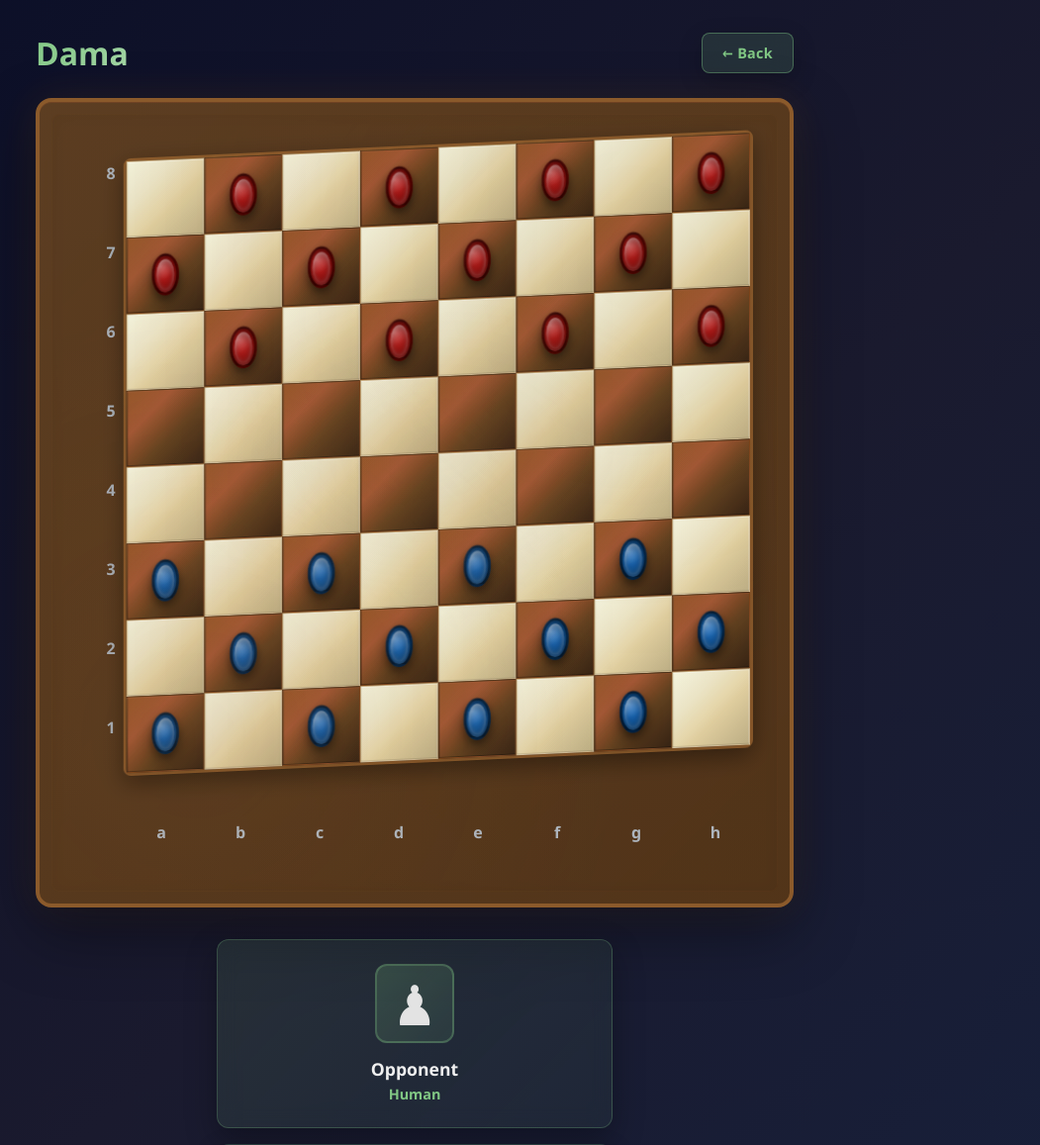
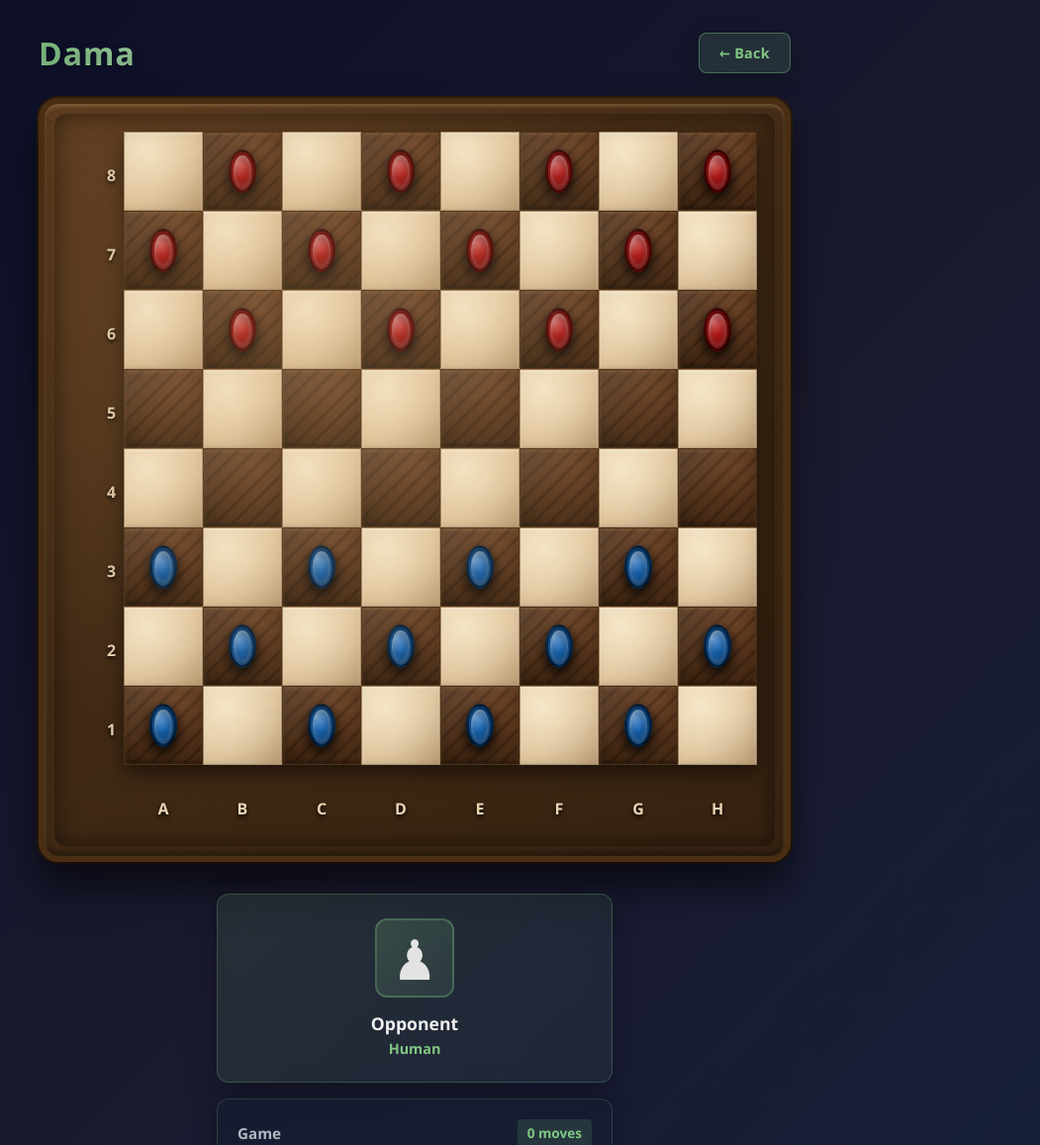
Before and after one commit to Edmar-15/salika, a Flask app: page /salika/offline/dama in a window 1280 px wide. Shown: the top 1157 px of the page at 99% size, without its empty margins (221-1272 px from the left). Run offline with Flask 3, Linux system fonts and the light colour scheme.

Commit message:
improve dama design

```diff
--- a/templates/dama.html
+++ b/templates/dama.html
@@ -136,6 +136,8 @@
         -webkit-background-clip: text;
         -webkit-text-fill-color: transparent;
         background-clip: text;
+        letter-spacing: 1px;
+        text-shadow: 0 2px 10px rgba(0,0,0,0.3);
     }
 
     .back-button {
@@ -162,38 +164,35 @@
         flex-direction: column;
         gap: 12px;
         background:
-            linear-gradient(135deg, rgba(101, 67, 33, 0.9), rgba(85, 54, 24, 0.95)),
-            radial-gradient(circle at center, rgba(139, 90, 43, 0.3) 0%, transparent 70%);
-        border: 4px solid #8B5A2B;
-        border-radius: 16px;
-        padding: 32px;
-        backdrop-filter: blur(10px);
+            repeating-linear-gradient(45deg,
+                rgba(90, 55, 30, 0.2) 0px,
+                rgba(90, 55, 30, 0.2) 2px,
+                rgba(110, 70, 40, 0.15) 2px,
+                rgba(110, 70, 40, 0.15) 6px),
+            linear-gradient(145deg, #5a3a1e 0%, #3b2612 45%, #2c1c0c 100%);
+        border: 6px solid #4a2e14;
+        border-radius: 20px;
+        padding: 28px;
+        backdrop-filter: blur(2px);
         box-shadow:
-            0 24px 64px rgba(0, 0, 0, 0.4),
-            inset 0 1px 0 rgba(160, 82, 45, 0.3),
-            0 0 40px rgba(139, 90, 43, 0.2);
-        perspective: 1200px;
-        transform-style: preserve-3d;
+            0 25px 40px rgba(0, 0, 0, 0.6),
+            inset 0 2px 4px rgba(255, 215, 150, 0.3),
+            inset 0 -3px 6px rgba(0, 0, 0, 0.5),
+            0 0 0 2px #2f1d0b;
         position: relative;
     }
 
     .board-wrapper::after {
         content: '';
         position: absolute;
-        top: 12px;
-        left: 12px;
-        right: 12px;
-        bottom: 12px;
-        background:
-            radial-gradient(circle at 20% 80%, rgba(139, 90, 43, 0.15) 0%, transparent 50%),
-            radial-gradient(circle at 80% 20%, rgba(101, 67, 33, 0.1) 0%, transparent 50%),
-            linear-gradient(135deg, rgba(85, 54, 24, 0.05) 0%, transparent 50%, rgba(64, 41, 18, 0.03) 100%);
-        border-radius: 8px;
+        top: 10px;
+        left: 10px;
+        right: 10px;
+        bottom: 10px;
+        border-radius: 12px;
+        background: radial-gradient(circle at 30% 30%, rgba(210, 160, 100, 0.15) 0%, transparent 60%);
         pointer-events: none;
-        opacity: 0.6;
-        box-shadow:
-            inset 0 0 15px rgba(0, 0, 0, 0.08),
-            inset 0 0 0 1px rgba(139, 90, 43, 0.15);
+        box-shadow: inset 0 0 25px rgba(0,0,0,0.5);
     }
 
     .board-coordinates {
@@ -207,7 +206,8 @@
         flex-direction: column;
         gap: 0;
         user-select: none;
-        width: 32px;
+        width: 36px;
+        margin-top: 4px;
     }
 
     .row-labels div {
@@ -216,9 +216,11 @@
         display: flex;
         align-items: center;
         justify-content: center;
-        color: #b0b8c1;
+        color: #ebd5b3;
         font-weight: 700;
-        font-size: 1.1rem;
+        font-size: 1.2rem;
+        text-shadow: 0 2px 4px black;
+        letter-spacing: 1px;
     }
 
     .column-labels {
@@ -226,7 +228,7 @@
         gap: 0;
         justify-content: center;
         user-select: none;
-        margin-left: 48px;
+        margin-left: 52px;
         margin-top: 8px;
     }
 
@@ -236,9 +238,11 @@
         display: flex;
         align-items: center;
         justify-content: center;
-        color: #b0b8c1;
+        color: #ebd5b3;
         font-weight: 700;
-        font-size: 1.1rem;
+        font-size: 1.2rem;
+        text-shadow: 0 2px 4px black;
+        text-transform: uppercase;
     }
 
     .board-grid {
@@ -246,57 +250,74 @@
         grid-template-columns: repeat(8, 90px);
         grid-template-rows: repeat(8, 90px);
         gap: 0;
-        background:
-            radial-gradient(ellipse at center, rgba(101, 67, 33, 0.9) 0%, rgba(85, 54, 24, 0.95) 50%, rgba(64, 41, 18, 1) 100%),
-            linear-gradient(45deg,
-                rgba(139, 90, 43, 0.1) 0%,
-                transparent 25%,
-                transparent 75%,
-                rgba(139, 90, 43, 0.1) 100%);
-        background-size: 100% 100%, 20px 20px;
+        transform: none !important;
+        animation: none !important;
+        background: transparent;
         border-radius: 8px;
         padding: 0;
         box-shadow:
-            0 8px 24px rgba(0, 0, 0, 0.4),
-            inset 0 2px 8px rgba(255, 255, 255, 0.1),
-            inset 0 -2px 8px rgba(0, 0, 0, 0.3);
-        border: 3px solid #8B5A2B;
-        transform: rotateX(15deg) rotateY(-10deg);
-        transform-origin: center center;
-        transform-style: preserve-3d;
-        transition: transform 0.6s ease;
-        animation: boardFloat 6s ease-in-out infinite;
+            inset 0 0 0 2px #4a2e14,
+            0 8px 18px rgba(0, 0, 0, 0.5);
+        border: none;
+        transform-style: flat;
+        transition: box-shadow 0.2s;
         position: relative;
+        isolation: isolate;
     }
 
     .board-grid::after {
         content: '';
         position: absolute;
-        top: 0;
-        left: 0;
-        right: 0;
-        bottom: 0;
-        background:
-            radial-gradient(ellipse 60% 40% at 50% 50%, rgba(139, 90, 43, 0.08) 0%, transparent 70%),
-            linear-gradient(90deg,
-                transparent 0%,
-                rgba(160, 82, 45, 0.03) 20%,
-                transparent 40%,
-                rgba(101, 67, 33, 0.02) 60%,
-                transparent 80%);
+        inset: 0;
+        background: radial-gradient(circle at 40% 40%, rgba(255, 235, 190, 0.08) 0%, transparent 70%);
         pointer-events: none;
-        border-radius: 8px;
+        border-radius: 6px;
         z-index: 1;
     }
 
-    .board-grid:hover {
-        transform: rotateX(5deg) rotateY(0deg);
-        animation-play-state: paused;
+    .board-grid .square {
+        width: 100%;
+        height: 100%;
+        display: flex;
+        align-items: center;
+        justify-content: center;
+        position: relative;
+        transition: all 0.1s;
     }
 
-    @keyframes boardFloat {
-        0%, 100% { transform: rotateX(15deg) rotateY(-10deg) translateZ(0px); }
-        50% { transform: rotateX(15deg) rotateY(-10deg) translateZ(10px); }
+    .board-grid .square.light {
+        background:
+            radial-gradient(circle at 30% 25%, #f5e6c8 0%, #e3caa5 60%, #c8a87c 100%),
+            repeating-linear-gradient(45deg,
+                rgba(180, 140, 100, 0.1) 0px,
+                rgba(180, 140, 100, 0.1) 2px,
+                transparent 2px,
+                transparent 8px);
+        background-blend-mode: overlay;
+        box-shadow: inset 0 1px 3px rgba(255, 255, 240, 0.6), inset 0 -1px 3px rgba(0,0,0,0.1);
+    }
+
+    .board-grid .square.dark {
+        background:
+            radial-gradient(circle at 70% 20%, #6b4226 0%, #4a2c16 70%, #2f1c0c 100%),
+            repeating-linear-gradient(135deg,
+                rgba(30, 18, 10, 0.2) 0px,
+                rgba(30, 18, 10, 0.2) 3px,
+                transparent 3px,
+                transparent 12px);
+        background-blend-mode: multiply;
+        box-shadow: inset 0 1px 4px rgba(210, 150, 80, 0.3), inset 0 -2px 4px rgba(0,0,0,0.5);
+    }
+
+    .board-grid .square {
+        outline: 1px solid rgba(40, 20, 5, 0.2);
+        outline-offset: -1px;
+    }
+
+    .board-grid .square:hover {
+        filter: brightness(1.08);
+        box-shadow: inset 0 0 0 2px rgba(255, 215, 120, 0.3);
+        z-index: 2;
     }
 
     .info-sidebar {
@@ -550,6 +571,10 @@
             font-size: 1rem;
         }
 
+        .column-labels div {
+            height: 40px;
+        }
+
         .info-sidebar {
             width: 100%;
             max-width: 400px;
@@ -572,6 +597,23 @@
             height: 48px;
             font-size: 0.8rem;
         }
+
+        .column-labels div {
+            height: 32px;
+        }
+
+        .board-wrapper {
+            padding: 16px;
+        }
+    }
+
+    .board-grid .piece {
+        filter: drop-shadow(0 4px 6px rgba(0,0,0,0.4));
+        transition: transform 0.15s;
+    }
+    .board-grid .square.selected {
+        box-shadow: inset 0 0 0 4px #f5d742, inset 0 0 10px gold;
+        z-index: 5;
     }
 </style>
 
```
